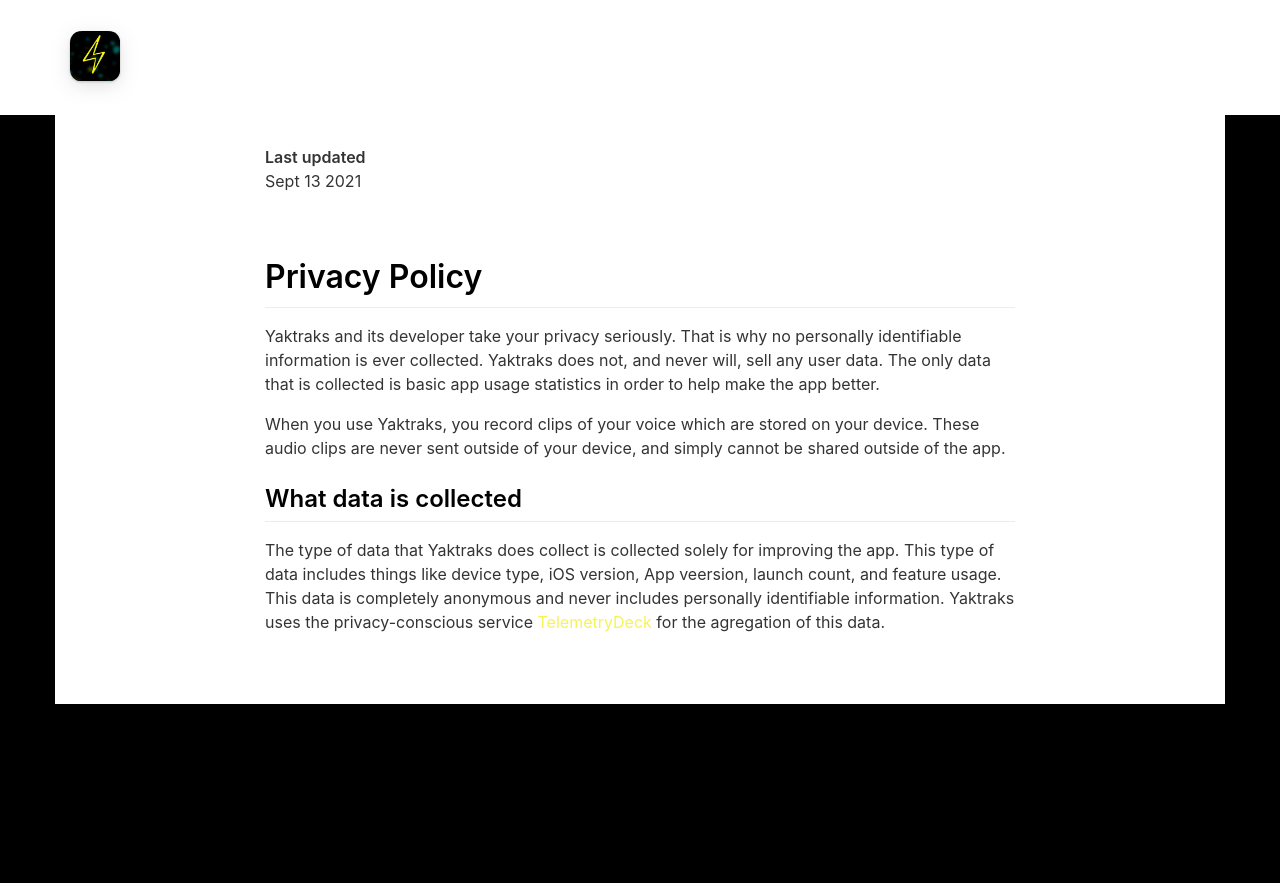
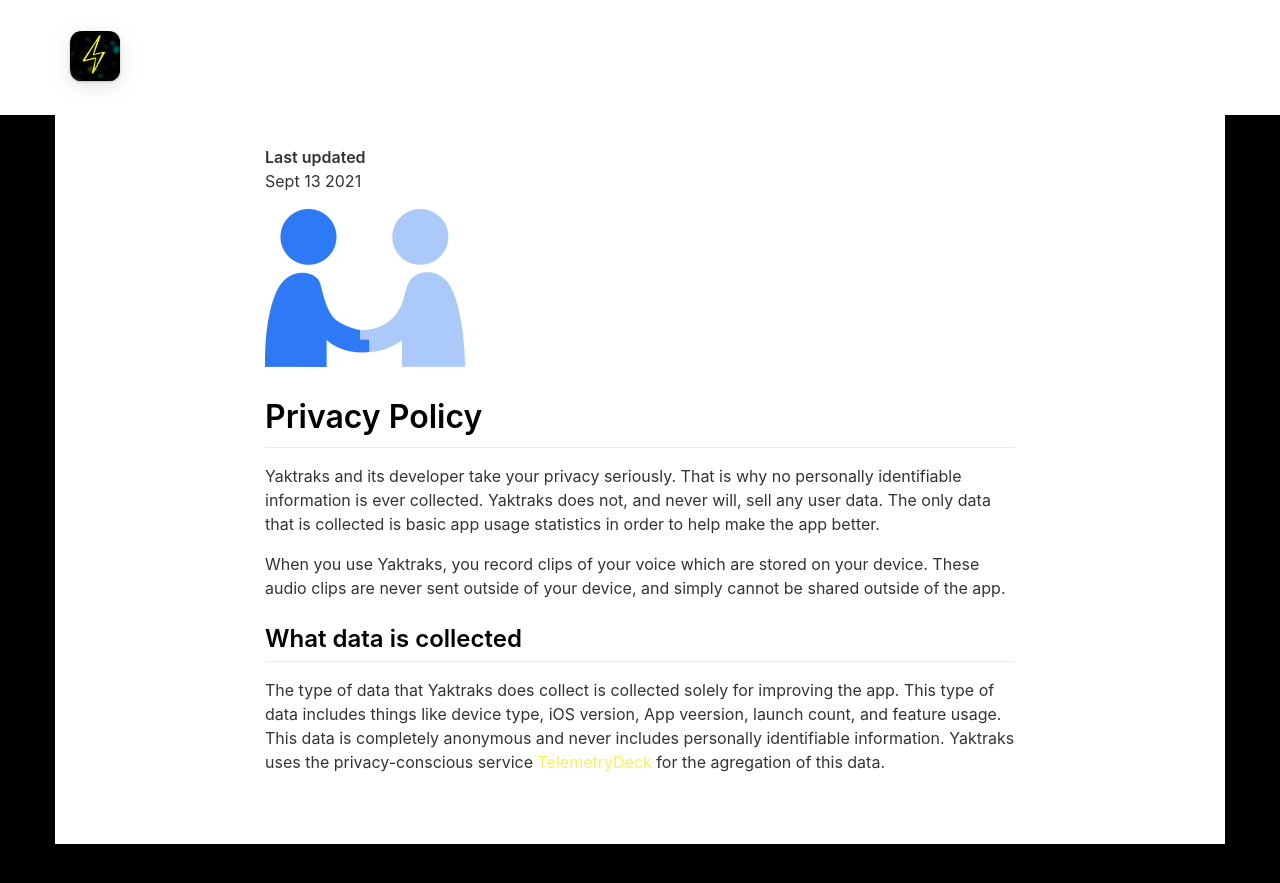
Before and after one commit to thatvirtualboy/Yaktraks, a Jekyll site: the page built from _pages/privacypolicy.md, in a window 1280 px wide. Shown: the top 883 px of the page. Built offline with Jekyll 4.4.1, drawn with Linux system fonts in a browser that asks for light colours; nearby versions of some CDN libraries.

Commit message:
Update privacypolicy.md

```diff
--- a/_pages/privacypolicy.md
+++ b/_pages/privacypolicy.md
@@ -7,7 +7,7 @@ include_in_header: false
 **Last updated**
 Sept 13 2021
 
-![](assets/privacy-handshake-icon.png)
+![](/assets/privacy-handshake-icon.png)
 
 # Privacy Policy
 Yaktraks and its developer take your privacy seriously. That is why no personally identifiable information is ever collected. Yaktraks does not, and never will, sell any user data. The only data that is collected is basic app usage statistics in order to help make the app better.
```
